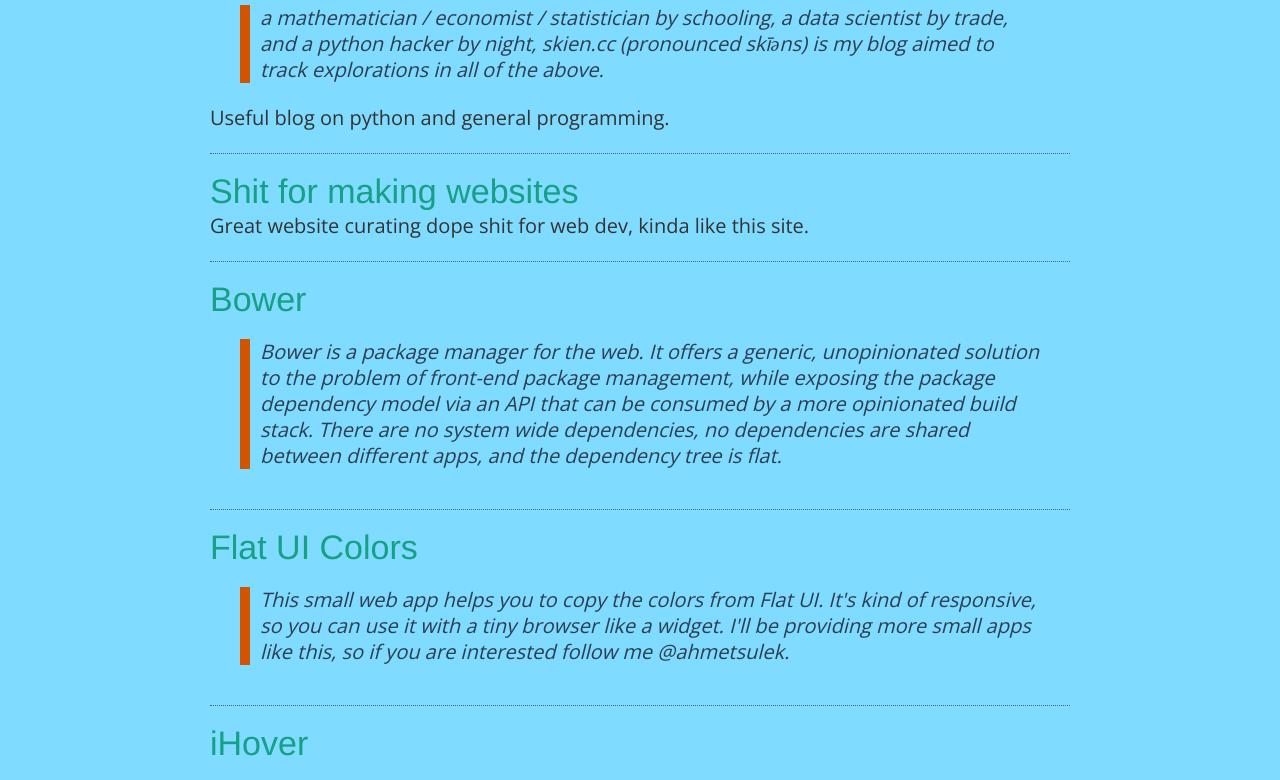
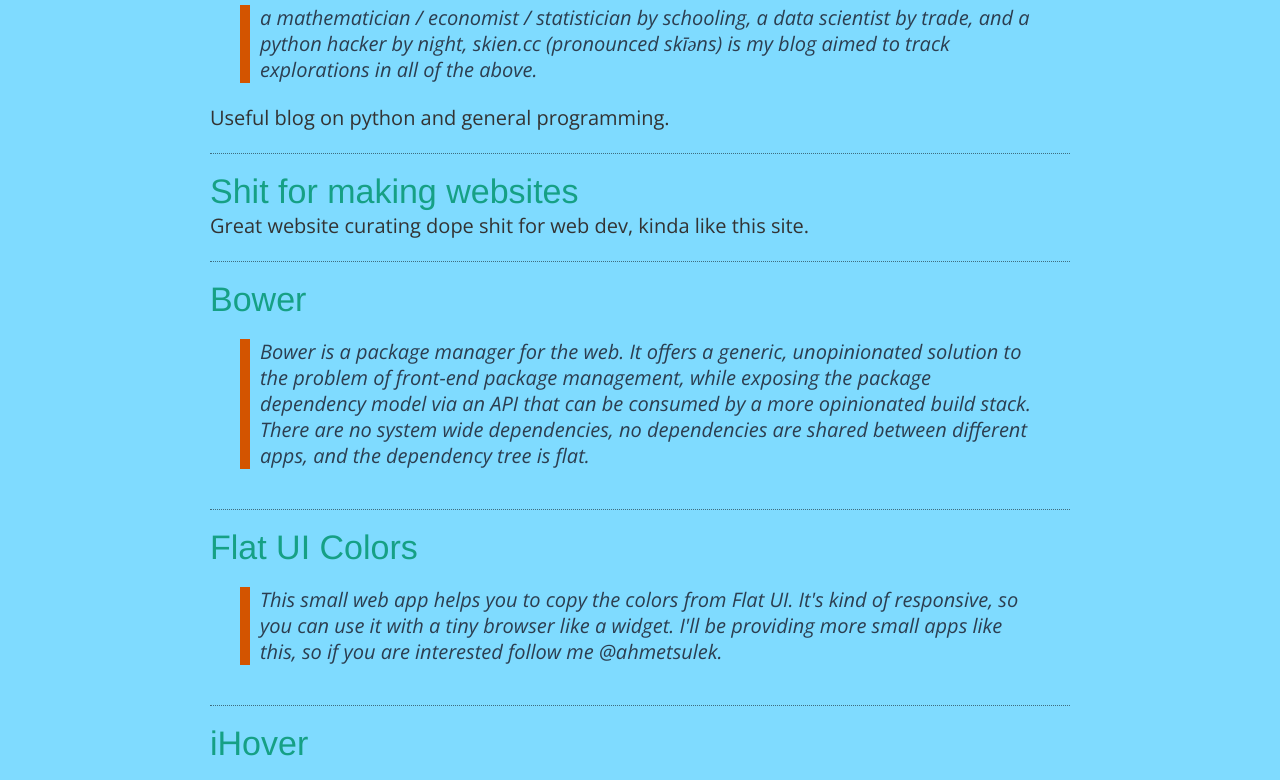
Before and after one commit to ephemeralia/ephemeralia.github.io, a plain HTML site: page index.html in a window 1280 px wide. Shown: the part 667-1447 px from the top of the page. Drawn offline with nearby package versions, Linux system fonts and the light colour scheme.

Commit message:
added font styles

```diff
--- a/index.html
+++ b/index.html
@@ -9,7 +9,7 @@
     <meta name="description" content="some sort of content aggregator / filter">
     <meta property="og:title" content="ephemeralia">
     <meta property="og:type" content="website">
-    <link rel="stylesheet" href="http://fonts.googleapis.com/css?family=Open+Sans">
+    <link rel="stylesheet" href="http://fonts.googleapis.com/css?family=Open+Sans:400italic,700italic,400,700">
     <link rel="stylesheet" href="style.css">
   </head>
 
```
